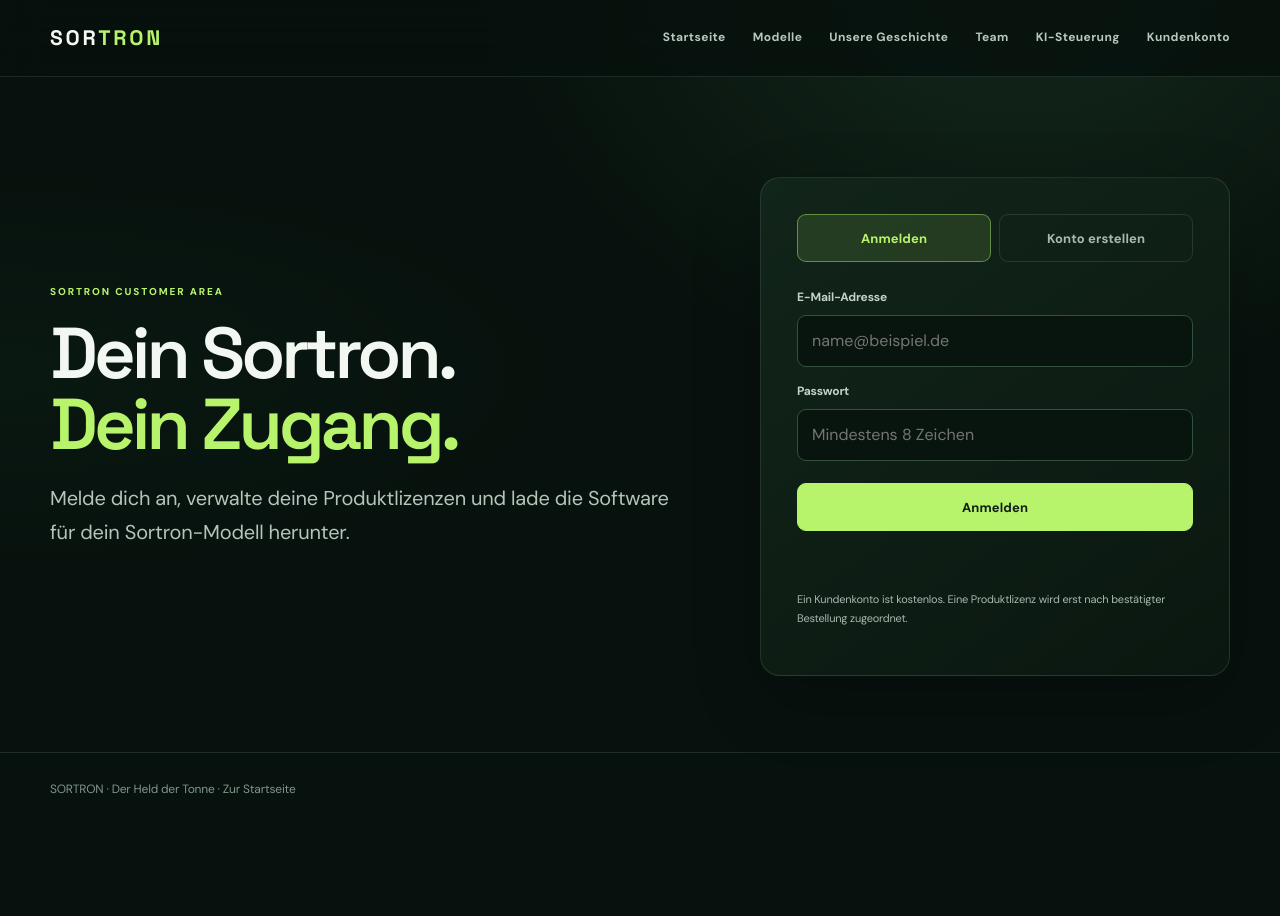
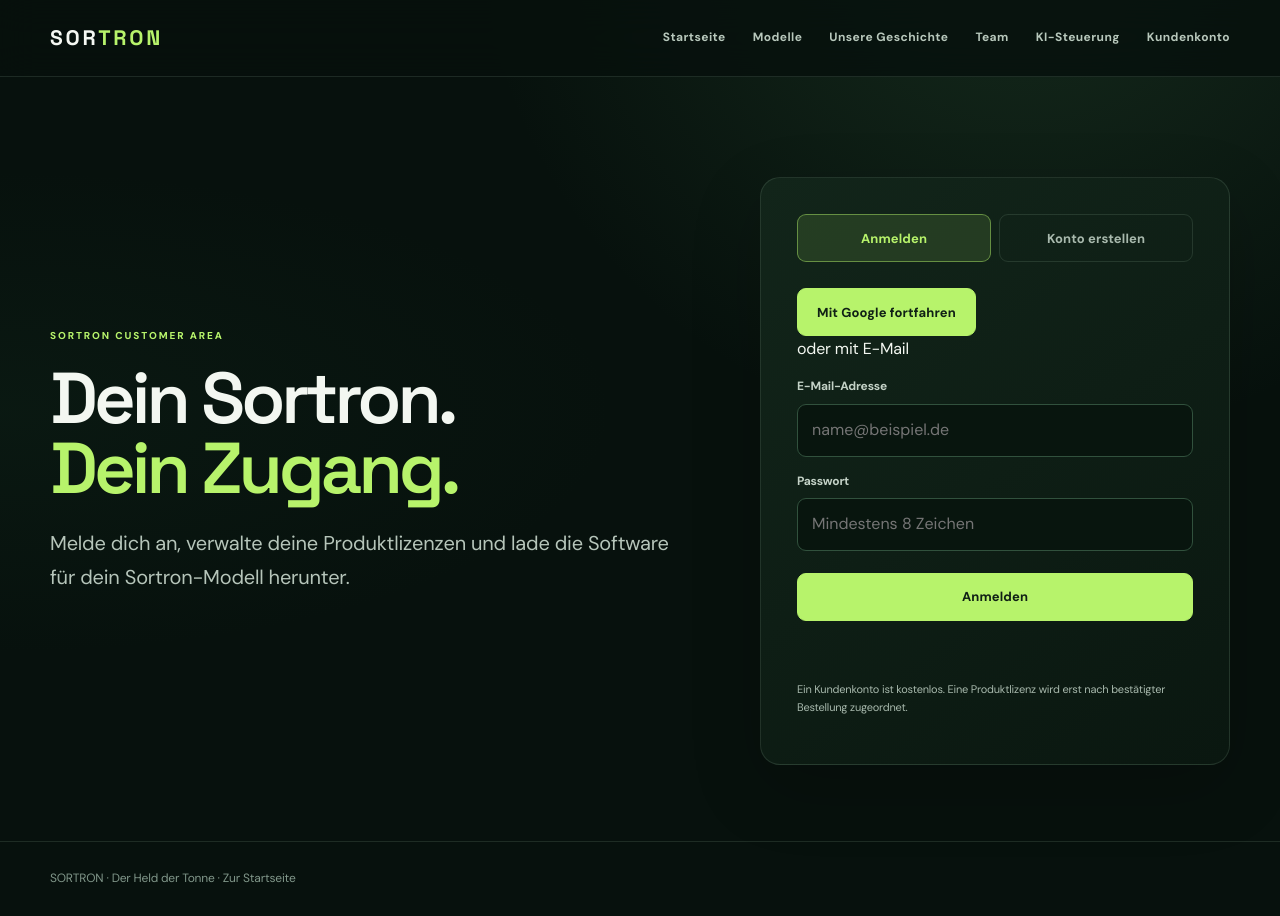
Before and after one commit to nathankri12-byte/scratchlab, a plain HTML site: page sortron/account.html in a window 1280 px wide. Before the commit the page ends 827 px from the top, so only its background shows below. Drawn offline with nearby package versions, Linux system fonts and the light colour scheme.

Commit message:
Add Google sign-in option to Sortron accounts

```diff
--- a/sortron/account.html
+++ b/sortron/account.html
@@ -10,7 +10,7 @@
 <main class="wrap account-main">
 <section class="account-intro"><div class="eyebrow">SORTRON CUSTOMER AREA</div><h1>Dein Sortron.<br><span style="color:var(--green)">Dein Zugang.</span></h1><p class="lead">Melde dich an, verwalte deine Produktlizenzen und lade die Software für dein Sortron-Modell herunter.</p></section>
 <section class="account-panel" id="auth-panel">
-<div class="auth-tabs"><button type="button" id="login-tab" class="active">Anmelden</button><button type="button" id="signup-tab">Konto erstellen</button></div>
+<div class="auth-tabs"><button type="button" id="login-tab" class="active">Anmelden</button><button type="button" id="signup-tab">Konto erstellen</button></div><button type="button" class="btn google-auth" id="google-login">Mit Google fortfahren</button><div class="auth-divider">oder mit E-Mail</div>
 <form id="auth-form">
 <label for="email">E-Mail-Adresse</label><input id="email" type="email" autocomplete="email" required placeholder="name@beispiel.de">
 <label for="password">Passwort</label><input id="password" type="password" autocomplete="current-password" minlength="8" required placeholder="Mindestens 8 Zeichen">
```
